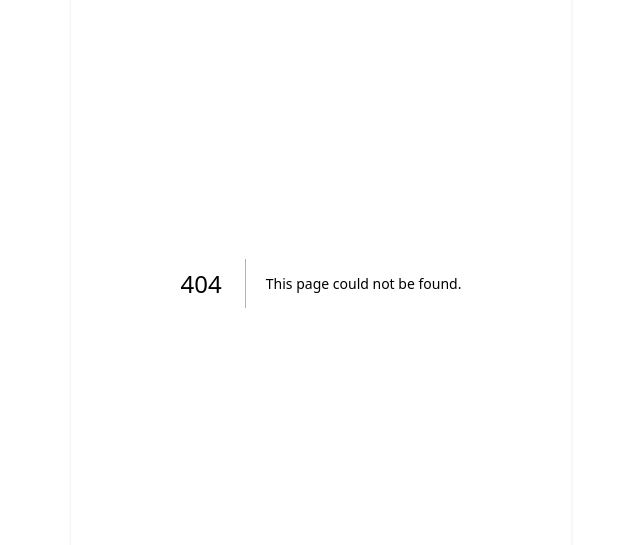
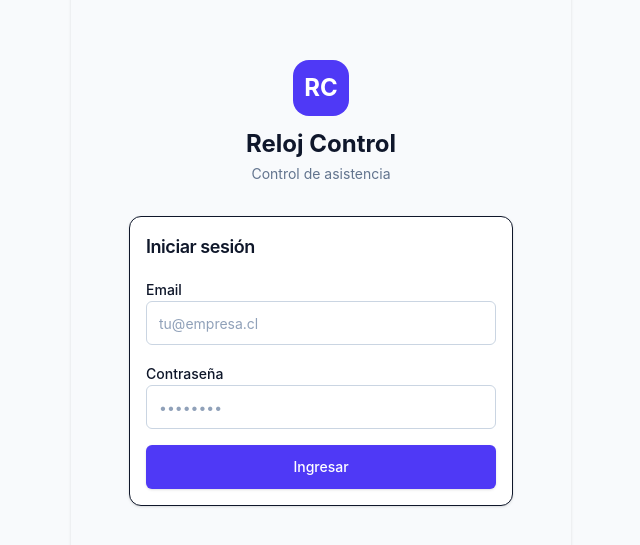
Before and after one commit to miguesalgadov/Reloj-control, a Next.js app in the folder frontend/: page /login in a window 1280 px wide. Before the commit this address had no page. Shown: the part 117-662 px from the top of the page, without its empty margins (319-959 px from the left). Built offline with nearby package versions, Linux system fonts and the light colour scheme; no server answers.

Commit message:
feat(frontend): pantalla de login

```diff
--- /dev/null
+++ b/frontend/app/login/page.tsx
@@ -0,0 +1,103 @@
+'use client';
+
+import { useEffect } from 'react';
+import { useRouter } from 'next/navigation';
+import { useForm } from 'react-hook-form';
+import { zodResolver } from '@hookform/resolvers/zod';
+import { z } from 'zod';
+import { toast } from 'sonner';
+import { Button } from '@/components/ui/button';
+import { Input } from '@/components/ui/input';
+import { Label } from '@/components/ui/label';
+import { Card, CardContent, CardHeader, CardTitle } from '@/components/ui/card';
+import { login, isAuthenticated } from '@/lib/auth';
+import { ApiError } from '@/lib/api';
+
+const schema = z.object({
+  email: z.string().email('Email inválido'),
+  password: z.string().min(1, 'La contraseña es requerida'),
+});
+
+type FormData = z.infer<typeof schema>;
+
+export default function LoginPage() {
+  const router = useRouter();
+
+  useEffect(() => {
+    if (isAuthenticated()) router.replace('/');
+  }, [router]);
+
+  const {
+    register,
+    handleSubmit,
+    formState: { errors, isSubmitting },
+  } = useForm<FormData>({ resolver: zodResolver(schema) });
+
+  const onSubmit = async (data: FormData) => {
+    try {
+      await login(data.email, data.password);
+      router.push('/');
+    } catch (err) {
+      if (err instanceof ApiError && err.status === 401) {
+        toast.error('Credenciales inválidas. Verifica tu email y contraseña.');
+      } else {
+        toast.error('Error al iniciar sesión. Intenta nuevamente.');
+      }
+    }
+  };
+
+  return (
+    <div className="flex min-h-screen items-center justify-center bg-slate-50 p-4">
+      <div className="w-full max-w-sm">
+        <div className="mb-8 text-center">
+          <div className="mx-auto mb-3 flex h-14 w-14 items-center justify-center rounded-2xl bg-indigo-600 text-2xl font-bold text-white">
+            RC
+          </div>
+          <h1 className="text-2xl font-bold text-slate-900">Reloj Control</h1>
+          <p className="mt-1 text-sm text-slate-500">Control de asistencia</p>
+        </div>
+
+        <Card>
+          <CardHeader>
+            <CardTitle className="text-lg">Iniciar sesión</CardTitle>
+          </CardHeader>
+          <CardContent>
+            <form onSubmit={handleSubmit(onSubmit)} className="space-y-4">
+              <div className="space-y-1.5">
+                <Label htmlFor="email">Email</Label>
+                <Input
+                  id="email"
+                  type="email"
+                  placeholder="tu@empresa.cl"
+                  autoComplete="email"
+                  {...register('email')}
+                />
+                {errors.email && (
+                  <p className="text-xs text-red-500">{errors.email.message}</p>
+                )}
+              </div>
+
+              <div className="space-y-1.5">
+                <Label htmlFor="password">Contraseña</Label>
+                <Input
+                  id="password"
+                  type="password"
+                  placeholder="••••••••"
+                  autoComplete="current-password"
+                  {...register('password')}
+                />
+                {errors.password && (
+                  <p className="text-xs text-red-500">{errors.password.message}</p>
+                )}
+              </div>
+
+              <Button type="submit" className="w-full" disabled={isSubmitting}>
+                {isSubmitting ? 'Ingresando…' : 'Ingresar'}
+              </Button>
+            </form>
+          </CardContent>
+        </Card>
+      </div>
+    </div>
+  );
+}
```
